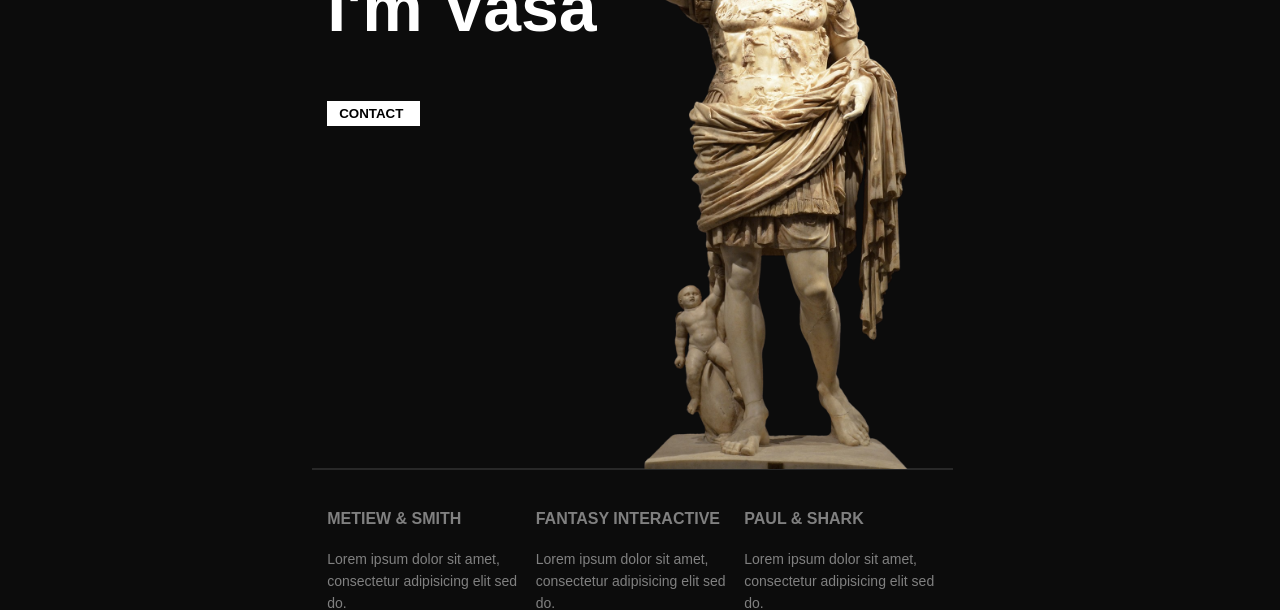
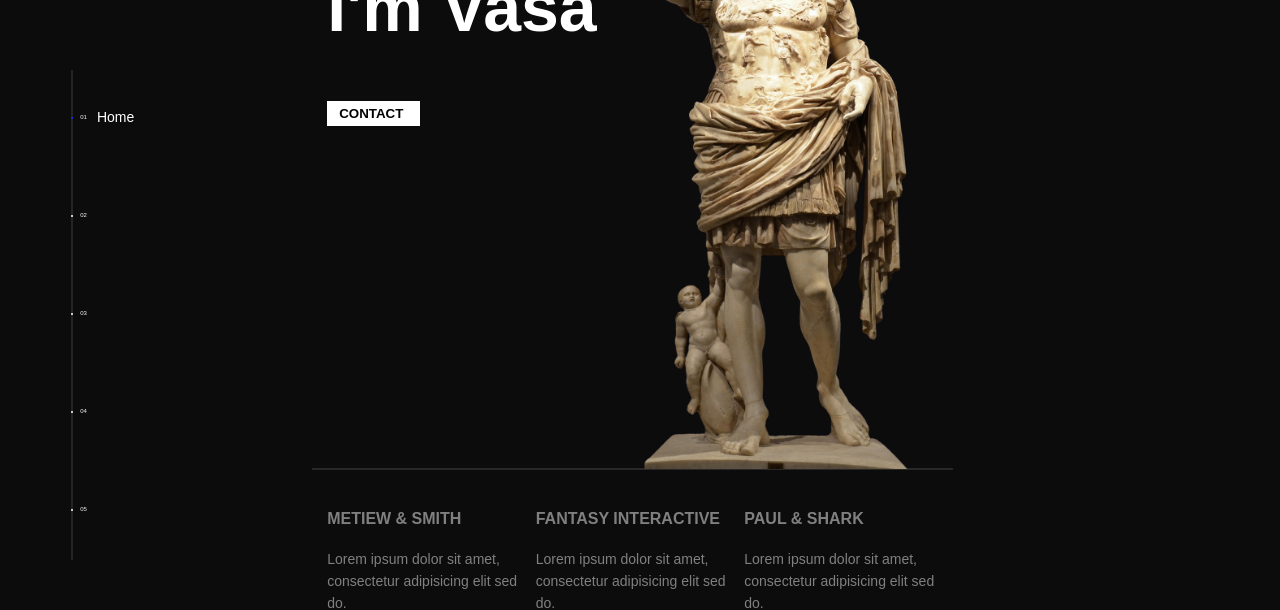
Before and after one commit to VasaOfficial/Portfolio-Webiste, a React (Vite) app: page / in a window 1280 px wide. Shown: the part 193-803 px from the top of the page. Built offline with nearby package versions, Linux system fonts and the light colour scheme.

Commit message:
add side navigation

```diff
--- a/src/Pages/LandingPage.tsx
+++ b/src/Pages/LandingPage.tsx
@@ -2,6 +2,7 @@ import styled from "styled-components";
 
 import Navbar from "../components/Navigation/Navbar";
 import Home from "../components/ScrollablePages/Home/index";
+import NavScroll from "../components/ProgressBar";
 
 // Whole page
 const Container = styled.div`
@@ -27,6 +28,7 @@ function LandingPage() {
       <Container>
           <Wrapper>
             <Navbar />
+            <NavScroll />
             <Home />
           </Wrapper>
       </Container>
--- /dev/null
+++ b/src/components/ProgressBar/index.tsx
@@ -0,0 +1,116 @@
+import styled from "styled-components";
+
+const SideNavContainer = styled.nav`
+  position: absolute;
+  left: 0;
+  display: flex;
+  height: 100%;
+  align-items: center;
+
+  :before {
+    content: "";
+    position: absolute;
+    top: 50%;
+    left: 0;
+    transform: translateY(-50%);
+    width: 2px;
+    height: 70%;
+    max-height: 750px;
+    background-color: #555;
+    opacity: .35;
+    z-index: 10;
+  }
+`
+const SideNav = styled.ul`
+  position: relative;
+  display: flex;
+  width: 100px;
+  height: 70%;
+  max-height: 750px;
+  flex-direction: column;
+  justify-content: space-around;
+  margin: 0;
+  padding: 0;
+  list-style-position: inside;
+  z-index: 10;
+
+  li {
+    position: relative;
+    top: -5px;
+    color: #fff;
+    font-size: 6px;
+    cursor: pointer;
+  }
+
+  span {
+    position: relative;
+    top: 3px;
+    left: 10px;
+    color: #fff;
+    font-size: 14px;
+    font-weight: 300;
+    opacity: 0;
+    visibility: hidden;
+  }
+
+  :before {
+    position: absolute;
+    top: 3px;
+    left: 10px;
+    color: #555;
+    font-size: 14px;
+    font-weight: 300;
+  }
+
+  li:nth-child(1)::before {
+    content: "01";
+    }
+
+    li:nth-child(2)::before {
+    content: "02";
+    }
+
+    li:nth-child(3)::before {
+    content: "03";
+    }
+
+    li:nth-child(4)::before {
+    content: "04";
+    }
+
+    li:nth-child(5)::before {
+    content: "05";
+    }
+
+    li.is-active {
+    color: #0f33ff;
+    transition: color .4s ease-in-out;
+
+    span {
+      opacity: 1;
+      visibility: visible;
+      transition: opacity .4s ease-in-out;
+    }
+
+    &::before {
+      left: -33px;
+      color: #fff;
+    }
+  }
+`
+
+function NavScroll() {
+  return (
+    <SideNavContainer>
+      <SideNav>
+        <li className="is-active"><span>Home</span></li>
+        <li><span>Works</span></li>
+        <li><span>About</span></li>
+        <li><span>Contact</span></li>
+        <li><span>Hire us</span></li>
+      </SideNav>
+    </SideNavContainer>
+  )
+}
+
+export default NavScroll;
```
